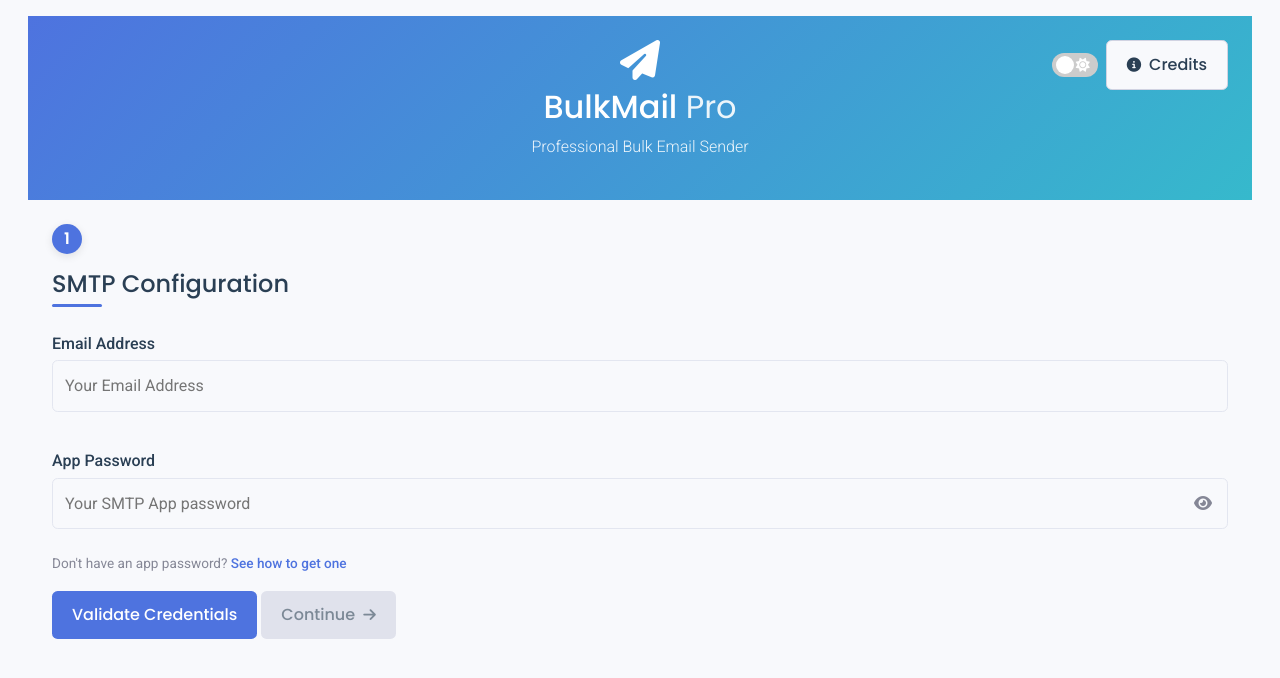
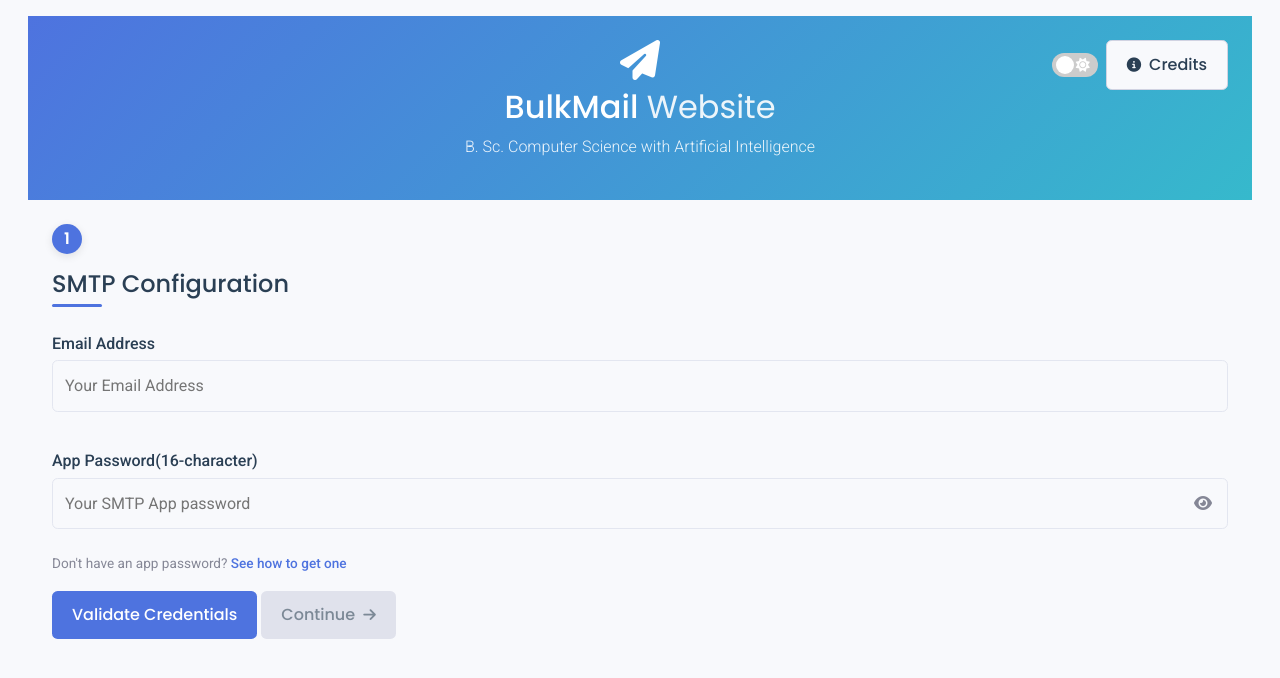
Before and after one commit to Mohd-0706/Bulk-Email-Project, a Flask app: page / in a window 1280 px wide. Shown: the top 678 px of the page. Run offline with Flask 3, Linux system fonts and the light colour scheme; some libraries are stand-ins or nearby versions.

Commit message:
Update index.html

```diff
--- a/templates/index.html
+++ b/templates/index.html
@@ -3,7 +3,7 @@
 <head>
     <meta charset="UTF-8">
     <meta name="viewport" content="width=device-width, initial-scale=1.0">
-    <title>BulkMail Pro | Professional Bulk Email Sender</title>
+    <title>Professional Bulk Email Sender</title>
     <link rel="stylesheet" href="https://cdnjs.cloudflare.com/ajax/libs/font-awesome/6.4.0/css/all.min.css">
     <link href="https://fonts.googleapis.com/css2?family=Roboto:wght@300;400;500;700&family=Poppins:wght@400;500;600;700&display=swap" rel="stylesheet">
     <link href="https://cdn.jsdelivr.net/npm/bootstrap@5.3.0/dist/css/bootstrap.min.css" rel="stylesheet">
@@ -14,9 +14,9 @@
         <div class="header professional-header">
             <div class="logo">
                 <i class="fas fa-paper-plane"></i>
-                <h1>BulkMail <span>Pro</span></h1>
+                <h1>BulkMail <span>Website</span></h1>
             </div>
-            <p class="tagline">Professional Bulk Email Sender</p>
+            <p class="tagline">B. Sc. Computer Science with Artificial Intelligence</p>
             <div class="header-controls">
                 <div class="theme-switch-wrapper">
                     <label class="theme-switch" for="checkbox">
@@ -44,7 +44,7 @@
                     <div class="validation-message" id="email-validation"></div>
                 </div>
                 <div class="form-group">
-                    <label for="smtp-password">App Password</label>
+                    <label for="smtp-password">App Password(16-character)</label>
                     <div class="password-input">
                         <input type="password" id="smtp-password" placeholder="Your SMTP App password" required>
                         <i class="fas fa-eye toggle-password"></i>
@@ -63,7 +63,7 @@
                 <div class="upload-instructions">
                     <div class="instruction-box">
                         <i class="fas fa-info-circle"></i>
-                        <p>Your Excel file should have columns with headers like "Email", "Name", etc. The first row will be used as variable names.</p>
+                        <p>Your Excel file should have columns with headers like "Email", "Name", etc. The first row will be used as variable names.  In below download sample excel file.</p>
                     </div>
                 </div>
                 <div class="upload-area" id="uploadArea">
```
